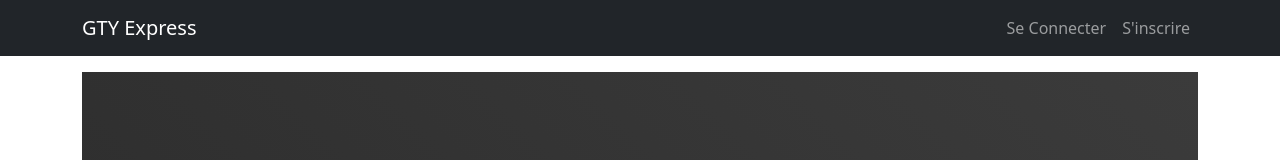
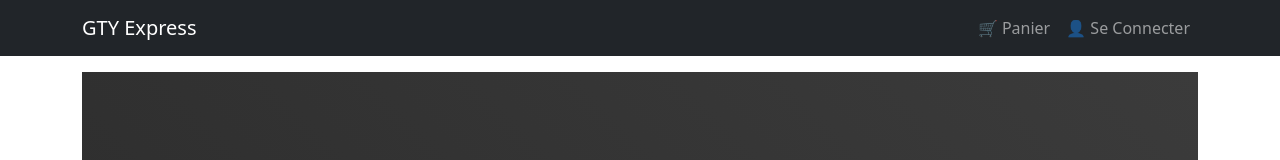
Before and after one commit to kevyamon/GTY-Express-Frontend, a React (Vite) app: page / in a window 1280 px wide. Shown: the top 160 px of the page. Built offline with nearby package versions, Linux system fonts and the light colour scheme; no server answers.

Commit message:
Update Header.jsx

```diff
--- a/src/components/Header.jsx
+++ b/src/components/Header.jsx
@@ -1,4 +1,4 @@
-import { Navbar, Nav, Container, NavDropdown } from 'react-bootstrap';
+import { Navbar, Nav, Container, NavDropdown, Badge } from 'react-bootstrap';
 import { Link, useNavigate } from 'react-router-dom';
 import { useSelector, useDispatch } from 'react-redux';
 import { useLogoutMutation } from '../slices/usersApiSlice';
@@ -6,6 +6,8 @@ import { logout } from '../slices/authSlice';
 
 const Header = () => {
   const { userInfo } = useSelector((state) => state.auth);
+  const { cartItems } = useSelector((state) => state.cart);
+
   const dispatch = useDispatch();
   const navigate = useNavigate();
 
@@ -25,20 +27,33 @@ const Header = () => {
     <header>
       <Navbar bg="dark" variant="dark" expand="md" collapseOnSelect>
         <Container>
-          <Navbar.Brand as={Link} to="/">GTY Express</Navbar.Brand>
+          <Navbar.Brand as={Link} to="/">
+            GTY Express
+          </Navbar.Brand>
           <Navbar.Toggle aria-controls="basic-navbar-nav" />
           <Navbar.Collapse id="basic-navbar-nav">
             <Nav className="ms-auto">
+              {/* Le lien panier est maintenant toujours visible */}
+              <Nav.Link as={Link} to="/cart">
+                🛒 Panier
+                {cartItems.length > 0 && (
+                  <Badge pill bg="success" style={{ marginLeft: '5px' }}>
+                    {cartItems.reduce((acc, item) => acc + item.qty, 0)}
+                  </Badge>
+                )}
+              </Nav.Link>
+
               {userInfo ? (
-                <>
-                  <Nav.Link as={Link} to="/cart">🛒 Panier</Nav.Link>
-                  <NavDropdown title={userInfo.name} id='username'>
-                    <NavDropdown.Item as={Link} to="/products">Produits</NavDropdown.Item>
+                // Vue quand l'utilisateur est connecté
+                <NavDropdown title={userInfo.name} id="username">
+                  <NavDropdown.Item as={Link} to="/products">
+                    Produits
+                  </NavDropdown.Item>
 
-                    {userInfo && userInfo.isAdmin && (
+                  {userInfo.isAdmin && (
                     <>
                       <NavDropdown.Divider />
-                        <NavDropdown.Item as={Link} to='/admin/productlist'>
+                      <NavDropdown.Item as={Link} to="/admin/productlist">
                         Gestion Produits
                       </NavDropdown.Item>
                     </>
@@ -49,12 +64,11 @@ const Header = () => {
                     Déconnexion
                   </NavDropdown.Item>
                 </NavDropdown>
-                </>
               ) : (
-                <>
-                  <Nav.Link as={Link} to="/login">Se Connecter</Nav.Link>
-                  <Nav.Link as={Link} to="/register">S'inscrire</Nav.Link>
-                </>
+                // Vue quand l'utilisateur n'est pas connecté
+                <Nav.Link as={Link} to="/login">
+                  👤 Se Connecter
+                </Nav.Link>
               )}
             </Nav>
           </Navbar.Collapse>
```
Lines whose indentation alone changed are shown as unchanged.
